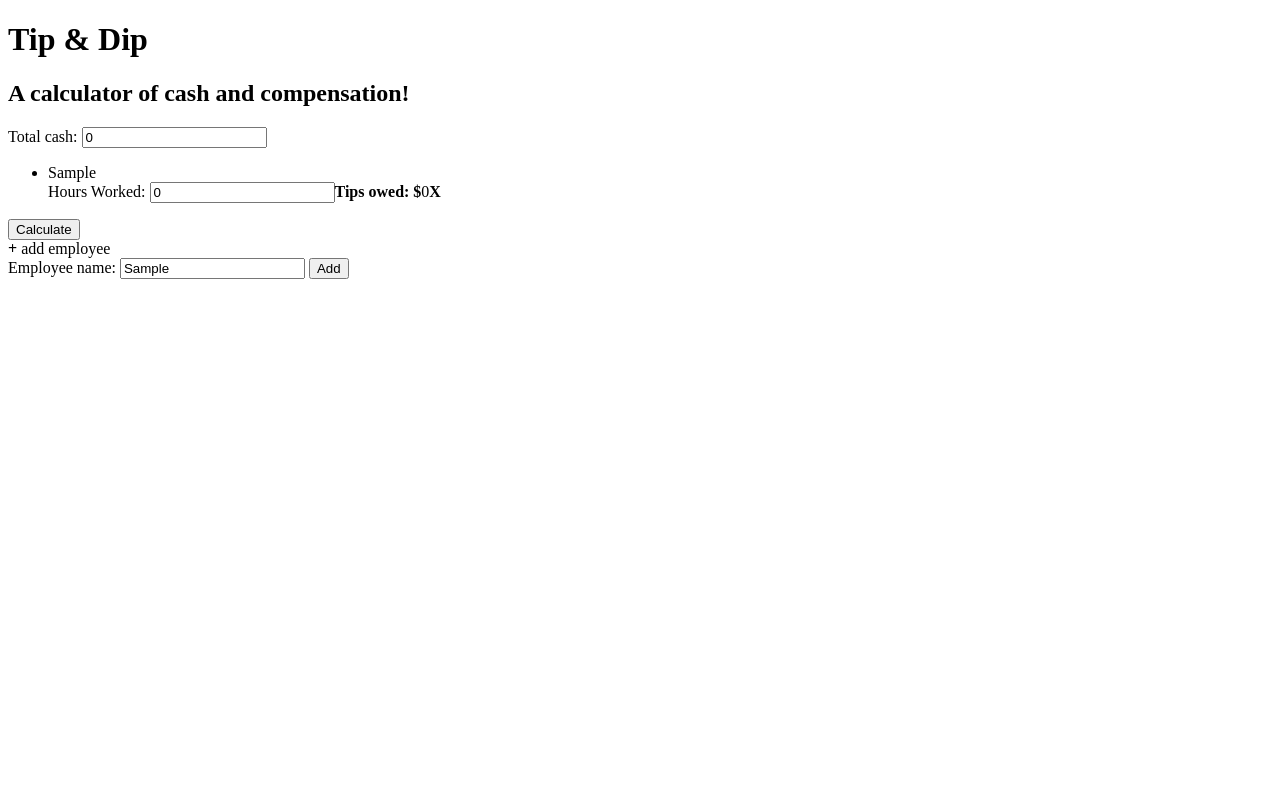
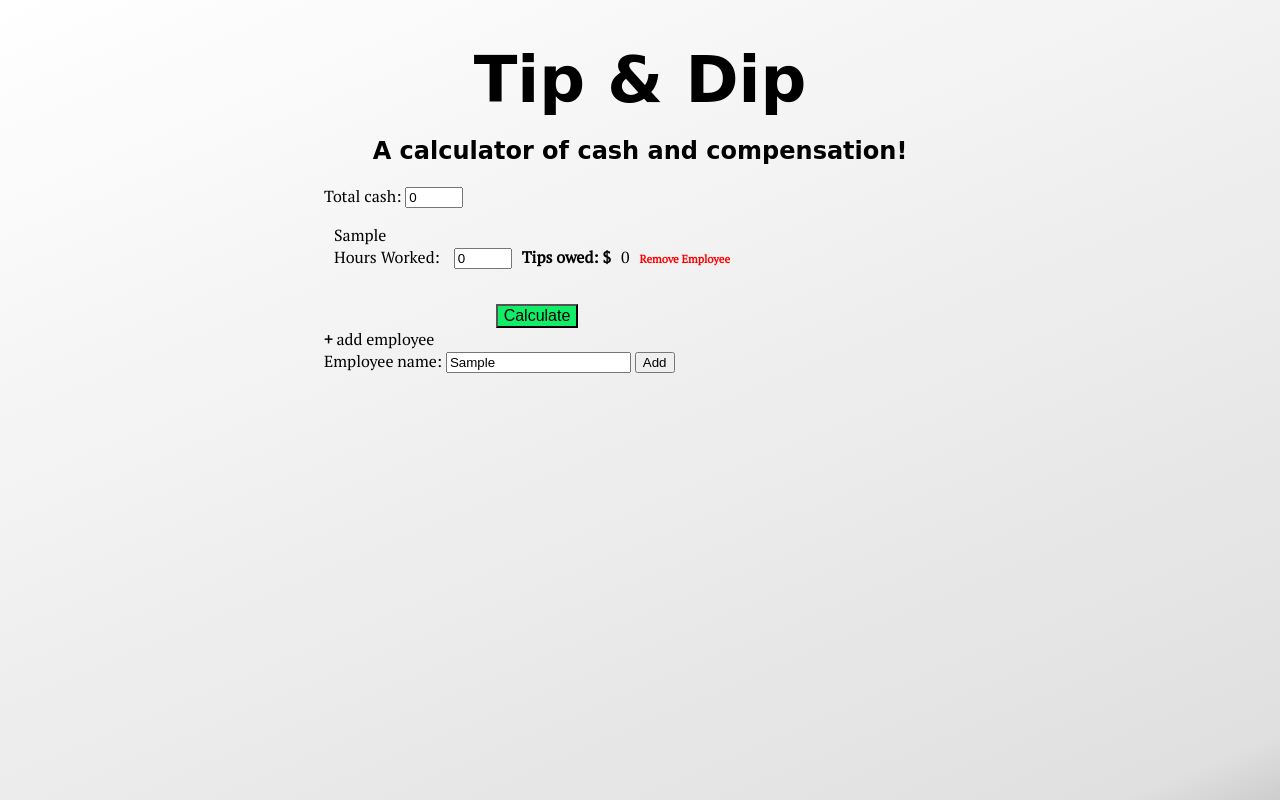
Before and after one commit to Jojohersh/tipCalculator, a plain HTML site: page docs/index.html in a window 1280 px wide. Both pictures are taken after typing "Sample" into the empty fields and a click on the button "Add". Drawn offline with Linux system fonts and the light colour scheme; a web font is replaced by a local one.

Commit message:
added styling

```diff
--- a/docs/index.html
+++ b/docs/index.html
@@ -2,7 +2,14 @@
 <html lang="en" dir="ltr">
   <head>
     <meta charset="utf-8">
-    <title>Cash Tip Calculator</title>
+    <meta name="viewport" content="width=device-width, initial-scale=1.0">
+    <title>Tip & Dip</title>
+
+    <link rel="preconnect" href="https://fonts.googleapis.com">
+    <link rel="preconnect" href="https://fonts.gstatic.com" crossorigin>
+    <link href="https://fonts.googleapis.com/css2?family=PT+Serif&family=Rye&display=swap" rel="stylesheet">
+
+    <link rel="stylesheet" href="style.css">
     <script src="./tipCalc.js" charset="utf-8"></script>
   </head>
   <body>
--- a/docs/style.css
+++ b/docs/style.css
@@ -0,0 +1,58 @@
+html {
+  min-height: 100%;
+  background: rgb(195,195,195);
+  background: linear-gradient(337deg, rgba(205,205,205,1) 0%, rgba(224,224,224,1) 5%, rgba(255,255,255,1) 100%);
+}
+
+body {
+  font-family: 'PT Serif', serif;
+}
+
+h1 {
+  font-size: 4rem;
+  width: 100%;
+  text-align: center;
+  font-family: 'Rye', cursive;
+  margin-bottom: 10px;
+}
+
+h2 {
+  width: 100%;
+  text-align: center;
+  font-family: 'Rye', cursive;
+}
+
+@media (orientation: landscape) {
+  .content {
+    width: max-content;
+    margin-left: 25%;
+    margin-right: 25%;
+  }
+}
+#totalCash {
+  width: 50px;
+}
+.hoursInput {
+  width: 50px;
+}
+#employees {
+  list-style-type: none;
+  padding-left: 10px;
+  margin-bottom: 20px;
+}
+li {
+  padding-bottom: 15px;
+}
+.employee * {
+  margin-right: 10px;
+}
+.delete {
+  color: red;
+  font-size: 0.7rem;
+}
+#calcButton {
+  margin-left: auto;
+  margin-right: auto;
+  font-size: 16px;
+  background-color: #11ed66;
+}
--- a/docs/tipCalc.js
+++ b/docs/tipCalc.js
@@ -97,6 +97,7 @@ function addEmployee(newEmployee, index) {
   hoursWorked.setAttribute("name", "hoursWorked");
   hoursWorked.setAttribute("type","number");
   hoursWorked.setAttribute("value", "0");
+  hoursWorked.classList.add("hoursInput");
 
   hoursWorked.addEventListener("change", () =>{
     var inputValue = parseFloat(hoursWorked.value);
@@ -120,7 +121,7 @@ function addEmployee(newEmployee, index) {
   let deleteSpan = document.createElement("span");
   deleteSpan.classList.add("delete");
   let boldDelete = document.createElement("b");
-  boldDelete.innerText = "X";
+  boldDelete.innerText = "Remove Employee";
 
   let calcButton = document.getElementById("calcButton");
   if (calcButton.style.display == "none") {
```
